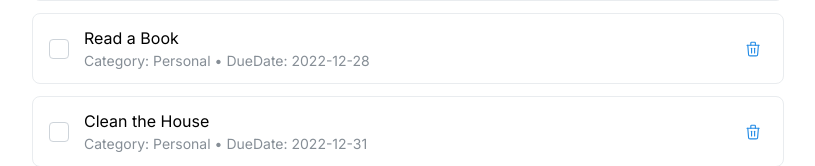
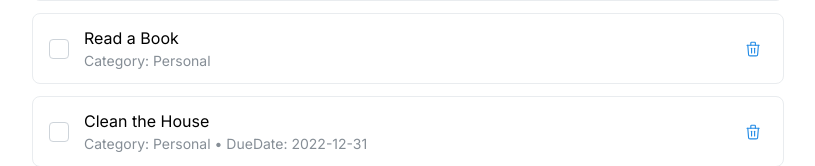
Before and after one commit to nk18chi/recoil-vs-redux-toolkit, a Next.js app in the folder packages/frontend/: page / in a window 1280 px wide. Shown: the part 606-772 px from the top of the page, without its empty margins (232-1047 px from the left). Built offline with nearby package versions, Linux system fonts and the light colour scheme.

Commit message:
feat(Recoil): introduce recoil into todolist as state management

```diff
--- a/packages/frontend/app/layout.tsx
+++ b/packages/frontend/app/layout.tsx
@@ -5,6 +5,7 @@ import { Inter } from 'next/font/google';
 import './globals.css';
 
 import { MantineProvider, ColorSchemeScript } from '@mantine/core';
+import RecoilProvider from '@/providers/RecoilProvider';
 import theme from '@/theme';
 
 const inter = Inter({ subsets: ['latin'] });
@@ -27,7 +28,9 @@ export default function RootLayout({
         <meta name="viewport" content="minimum-scale=1, initial-scale=1, width=device-width, user-scalable=no" />
       </head>
       <body className={inter.className}>
-        <MantineProvider theme={theme}>{children}</MantineProvider>
+        <MantineProvider theme={theme}>
+          <RecoilProvider>{children}</RecoilProvider>
+        </MantineProvider>
       </body>
     </html>
   );
--- /dev/null
+++ b/packages/frontend/classes/ToDo/ToDoCategory.enum.ts
@@ -0,0 +1,7 @@
+enum ToDoCategory {
+  Work = 'Work',
+  Personal = 'Personal',
+  Other = 'Other',
+}
+
+export default ToDoCategory;
--- /dev/null
+++ b/packages/frontend/classes/ToDoList/ToDoList.class.ts
@@ -0,0 +1,20 @@
+import _ from 'lodash';
+import IToDo from '../ToDo/ToDo.interface';
+
+interface IReorderInput {
+  todo: IToDo[];
+  from: number;
+  to: number;
+}
+
+class ToDoList {
+  public static reorder({ todo, from, to }: IReorderInput): IToDo[] {
+    const cloned = _.cloneDeep(todo);
+    const item = todo[from];
+    cloned.splice(from, 1);
+    cloned.splice(to, 0, item);
+    return cloned;
+  }
+}
+
+export default ToDoList;
--- a/packages/frontend/components/ToDoList/ToDoList.tsx
+++ b/packages/frontend/components/ToDoList/ToDoList.tsx
@@ -5,29 +5,17 @@
 import React from 'react';
 import cx from 'clsx';
 import { Stack, Text, Checkbox, ActionIcon } from '@mantine/core';
-import { useListState } from '@mantine/hooks';
 import { DragDropContext, Droppable, Draggable } from '@hello-pangea/dnd';
 import { IconTrash } from '@tabler/icons-react';
+import { useRecoilState } from 'recoil';
+import todoListState from '../../state-managements/todoListState.recoil';
 import classes from './ToDoList.module.css';
-
-enum Category {
-  Work = 'Work',
-  Personal = 'Personal',
-  Other = 'Other',
-}
-
-const data = [
-  { id: 1, title: 'Finish the Project', category: Category.Work, dueDate: '2024-12-15', completed: true },
-  { id: 2, title: 'Send the Report', category: Category.Work, dueDate: '2024-12-20', completed: false },
-  { id: 3, title: 'Buy Groceries', category: Category.Personal, dueDate: '2024-12-23', completed: false },
-  { id: 4, title: 'Read a Book', category: Category.Personal, dueDate: '2022-12-28', completed: false },
-  { id: 5, title: 'Clean the House', category: Category.Personal, dueDate: '2022-12-31', completed: false },
-];
+import ToDoListClass from '../../classes/ToDoList/ToDoList.class';
 
 function ToDoList() {
-  const [state, handlers] = useListState(data);
+  const [todoList, setTodoList] = useRecoilState(todoListState);
 
-  const items = state.map((item, index) => (
+  const items = todoList.map((item, index) => (
     <Draggable key={item.id} index={index} draggableId={item.id.toString()}>
       {(provided, snapshot) => (
         <div
@@ -40,7 +28,12 @@ function ToDoList() {
           <Stack gap="0">
             <Text td={item.completed ? 'line-through' : ''}>{item.title}</Text>
             <Text c="dimmed" size="sm">
-              Category: {item.category} • DueDate: {item.dueDate}
+              {[
+                `Category: ${item.category}`,
+                item.dueDate ? `DueDate: ${item.dueDate.toISOString().split('T')[0]}` : null,
+              ]
+                .filter((element) => Boolean(element))
+                .join(' • ')}
             </Text>
           </Stack>
           <ActionIcon variant="white" aria-label="Delete" className="ml-auto">
@@ -53,7 +46,9 @@ function ToDoList() {
 
   return (
     <DragDropContext
-      onDragEnd={({ destination, source }) => handlers.reorder({ from: source.index, to: destination?.index || 0 })}
+      onDragEnd={({ destination, source }) => {
+        setTodoList(ToDoListClass.reorder({ todo: todoList, from: source.index, to: destination?.index || 0 }));
+      }}
     >
       <Droppable droppableId="dnd-list" direction="vertical">
         {(provided) => (
--- a/packages/frontend/package.json
+++ b/packages/frontend/package.json
@@ -18,15 +18,18 @@
     "@tabler/icons": "^3.11.0",
     "@tabler/icons-react": "^3.11.0",
     "clsx": "^2.1.1",
+    "lodash": "^4.17.21",
     "next": "14.2.5",
     "react": "^18",
-    "react-dom": "^18"
+    "react-dom": "^18",
+    "recoil": "^0.7.7"
   },
   "devDependencies": {
     "@testing-library/dom": "^10.4.0",
     "@testing-library/jest-dom": "^6.4.8",
     "@testing-library/react": "^16.0.0",
     "@testing-library/user-event": "^14.5.2",
+    "@types/lodash": "^4.17.7",
     "@types/node": "^20",
     "@types/react": "^18.3.3",
     "@types/react-dom": "^18.3.0",
--- /dev/null
+++ b/packages/frontend/providers/RecoilProvider.tsx
@@ -0,0 +1,10 @@
+'use client';
+
+import React, { ReactNode } from 'react';
+import { RecoilRoot } from 'recoil';
+
+function RecoilProvider({ children }: { children: ReactNode }) {
+  return <RecoilRoot>{children}</RecoilRoot>;
+}
+
+export default RecoilProvider;
--- /dev/null
+++ b/packages/frontend/state-managements/ToDoListState.recoil.ts
@@ -0,0 +1,55 @@
+import { atom } from 'recoil';
+import IToDo from '@/classes/ToDo/ToDo.interface';
+import ToDoCategory from '../classes/ToDo/ToDoCategory.enum';
+
+const todoListState = atom<IToDo[]>({
+  key: 'ToDoListState',
+  default: [
+    {
+      id: 1,
+      title: 'Finish the Project',
+      category: ToDoCategory.Work,
+      dueDate: new Date('2024-12-15'),
+      createdAt: new Date(),
+      completed: true,
+      position: 0,
+    },
+    {
+      id: 2,
+      title: 'Send the Report',
+      category: ToDoCategory.Work,
+      dueDate: new Date('2024-12-20'),
+      createdAt: new Date(),
+      completed: false,
+      position: 1,
+    },
+    {
+      id: 3,
+      title: 'Buy Groceries',
+      category: ToDoCategory.Personal,
+      dueDate: new Date('2024-12-23'),
+      createdAt: new Date(),
+      completed: false,
+      position: 2,
+    },
+    {
+      id: 4,
+      title: 'Read a Book',
+      category: ToDoCategory.Personal,
+      createdAt: new Date(),
+      completed: false,
+      position: 3,
+    },
+    {
+      id: 5,
+      title: 'Clean the House',
+      category: ToDoCategory.Personal,
+      dueDate: new Date('2022-12-31'),
+      createdAt: new Date(),
+      completed: false,
+      position: 4,
+    },
+  ],
+});
+
+export default todoListState;
--- a/packages/frontend/test-utils/render.tsx
+++ b/packages/frontend/test-utils/render.tsx
@@ -1,12 +1,15 @@
 import React from 'react';
 import { render as testingLibraryRender } from '@testing-library/react';
 import { MantineProvider } from '@mantine/core';
+import RecoilProvider from '@/providers/RecoilProvider';
 import theme from '../theme';
 
 function render(ui: React.ReactNode) {
   return testingLibraryRender(ui, {
     wrapper: ({ children }: { children: React.ReactNode }) => (
-      <MantineProvider theme={theme}>{children}</MantineProvider>
+      <MantineProvider theme={theme}>
+        <RecoilProvider>{children}</RecoilProvider>
+      </MantineProvider>
     ),
   });
 }
```
Also changed, not shown: packages/frontend/classes/ToDo/ToDo.interface.ts (added, +13 -0 lines), 1 other file (tests, documents, lock files or other folders).
